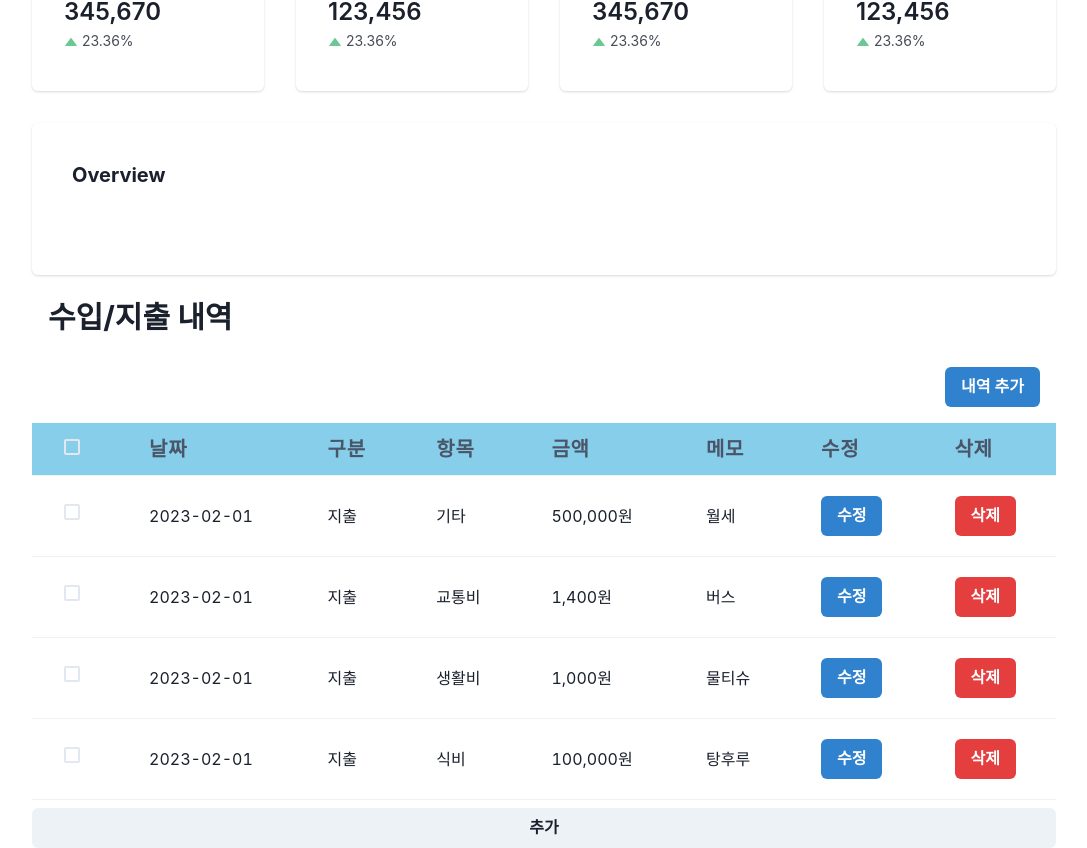
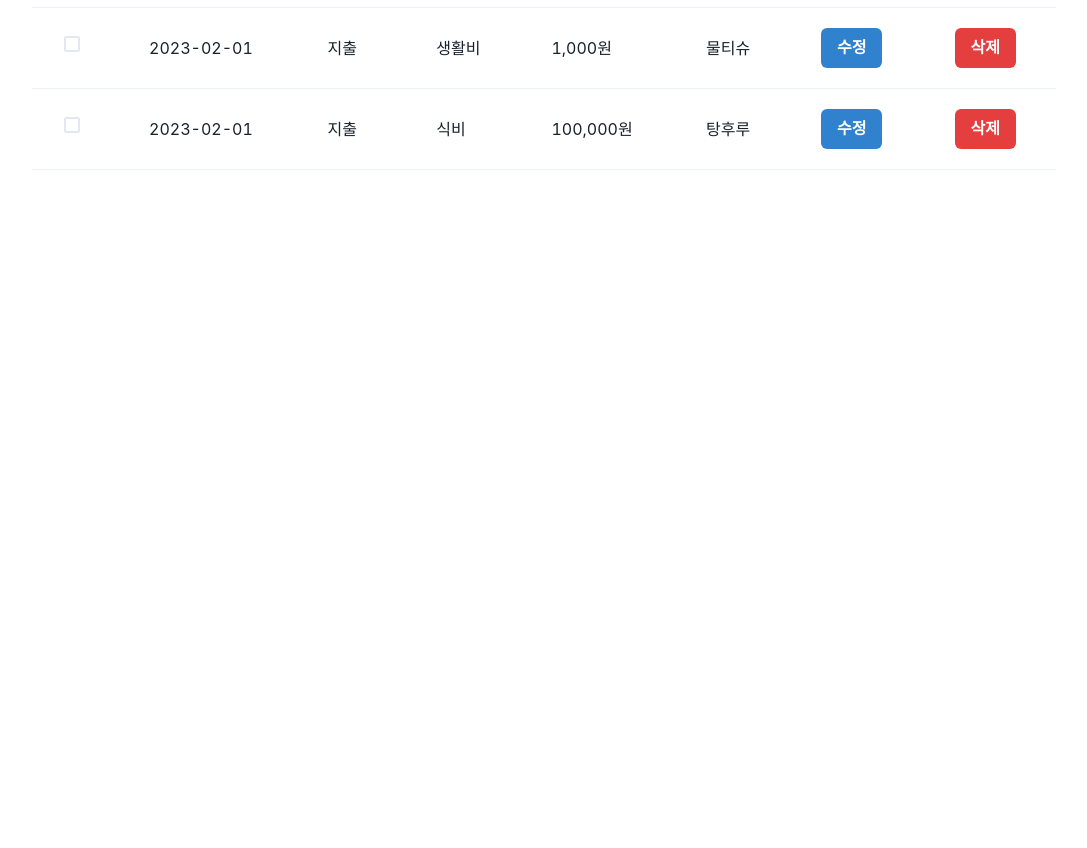
Before and after one commit to woorifisa-service-dev-2nd/frontend-3rd-accountBook, a React (Vite) app: page /list in a window 1280 px wide. Shown: the part 357-1205 px from the top of the page, without its empty margins (96-1183 px from the left). After the commit the page ends 800 px from the top, so only its background shows below. Built offline with nearby package versions, Linux system fonts and the light colour scheme.

Commit message:
feat: 리액트 라우팅 기능 추가

```diff
--- a/package.json
+++ b/package.json
@@ -17,6 +17,7 @@
     "framer-motion": "^10.16.16",
     "react": "^18.2.0",
     "react-dom": "^18.2.0",
+    "react-router-dom": "^6.21.0",
     "recharts": "^2.10.3"
   },
   "devDependencies": {
--- a/src/App.jsx
+++ b/src/App.jsx
@@ -2,15 +2,22 @@ import DashBoard from './components/dashboard/DashBoard';
 import LayoutContainer from './components/common/LayoutContainer';
 import DataList from './components/dashboard/DataList';
 import ModalForm from './components/common/ModalForm';
+import { BrowserRouter, Routes, Route } from 'react-router-dom';
+import NotFound from './NotFound';
 
 function App() {
   return (
-    <LayoutContainer>
-      <DashBoard />
-      <DataList />
-      <ModalForm></ModalForm>
-    </LayoutContainer>
+    <BrowserRouter>
+      <LayoutContainer>
+        <Routes>
+          <Route path="/" element={<DashBoard />}></Route>
+          <Route path="/list" element={<DataList />}></Route>
+			  	<Route path="*" element={<NotFound />}></Route>
+        </Routes>
+        <ModalForm></ModalForm>
+      </LayoutContainer>
+    </BrowserRouter>
   );
-}
+};
 
 export default App
--- /dev/null
+++ b/src/NotFound.jsx
@@ -0,0 +1,11 @@
+import React from 'react';
+
+const NotFound = () => {
+    return (
+        <div>
+            잘못된 접근입니다.
+        </div>
+    );
+};
+
+export default NotFound;
--- a/src/components/common/ModalForm.jsx
+++ b/src/components/common/ModalForm.jsx
@@ -29,9 +29,6 @@ const ModalForm = () => {
 
     return (
         <>
-        <Button spacing={4} direction='row' align='center' onClick={onOpen}>추가</Button>
-        {/* <ModalForm isOpen={isOpen} onOpen={onOpen} onClose={onClose}></ModalForm> */}
-
         <Modal
             isOpen={isOpen}
             onClose={onClose}
--- a/src/components/dashboard/Chart.jsx
+++ b/src/components/dashboard/Chart.jsx
@@ -12,8 +12,6 @@ const Chart = () => {
       .then((response) => response.json())
       .then((response) => setData(response.mockData));
   }, []);
-
-  console.log(data);
 
   return (
     <Card padding={10}>
--- a/src/components/dashboard/DataList.jsx
+++ b/src/components/dashboard/DataList.jsx
@@ -69,9 +69,6 @@ const DataList = () => {
                         모두 삭제
                     </Button>
                 )}
-                <Button colorScheme="blue" m={4}>
-                    내역 추가
-                </Button>
             </Flex>
             <DataTable
                 data={data}
```
Also changed, not shown: 1 other file (tests, documents, lock files or other folders).
